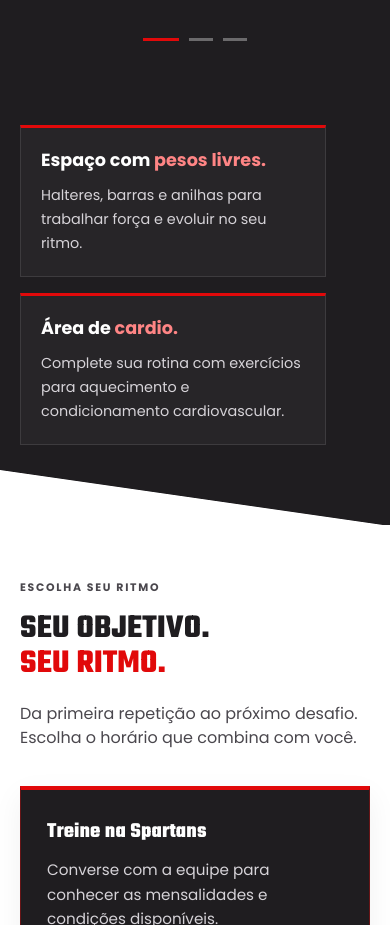
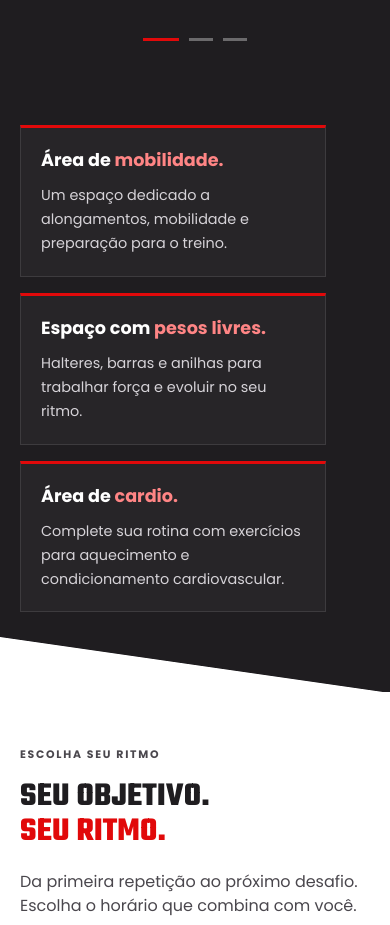
Before and after one commit to LucasPivovar/Spartans-Academia, a plain HTML site: page index.html in a window 390 px wide. Shown: the part 2028-2953 px from the top of the page. Drawn offline with Linux system fonts and the light colour scheme.

Commit message:
fix: inclui area de mobilidade entre os espacos

```diff
--- a/index.html
+++ b/index.html
@@ -8,7 +8,7 @@
   <link rel="preconnect" href="https://fonts.googleapis.com" />
   <link rel="preconnect" href="https://fonts.gstatic.com" crossorigin />
   <link href="https://fonts.googleapis.com/css2?family=Anton&family=Poppins:wght@400;500;600;700;800&display=swap" rel="stylesheet" />
-  <link rel="stylesheet" href="styles-spartans-v4.css?v=9" />
+  <link rel="stylesheet" href="styles-spartans-v4.css?v=10" />
   <meta name="robots" content="index,follow,max-image-preview:large" />
   <meta name="theme-color" content="#1f1d20" />
   <meta property="og:type" content="website" />
@@ -214,6 +214,10 @@
         </div>
 
         <div class="space-specialties">
+          <article class="space-specialty reveal">
+            <h3>Área de <span>mobilidade.</span></h3>
+            <p>Um espaço dedicado a alongamentos, mobilidade e preparação para o treino.</p>
+          </article>
           <article class="space-specialty reveal">
             <h3>Espaço com <span>pesos livres.</span></h3>
             <p>Halteres, barras e anilhas para trabalhar força e evoluir no seu ritmo.</p>
--- a/styles-spartans-v4.css
+++ b/styles-spartans-v4.css
@@ -1809,3 +1809,6 @@ a.trial-cta::after { display:none; }
  .reviews-controls button:hover { transform:translateY(-2px); }
 }
 @media(prefers-reduced-motion:reduce) { .btn-primary,.btn-secondary,.plan-btn,.coverflow-btn,.reviews-controls button,.space-specialty,.testimonial blockquote { transition:none; } }
+/* Three training areas. */
+.space-specialties { grid-template-columns:repeat(3,minmax(0,1fr)); }
+@media(max-width:800px) { .space-specialties { grid-template-columns:1fr; } }
```
